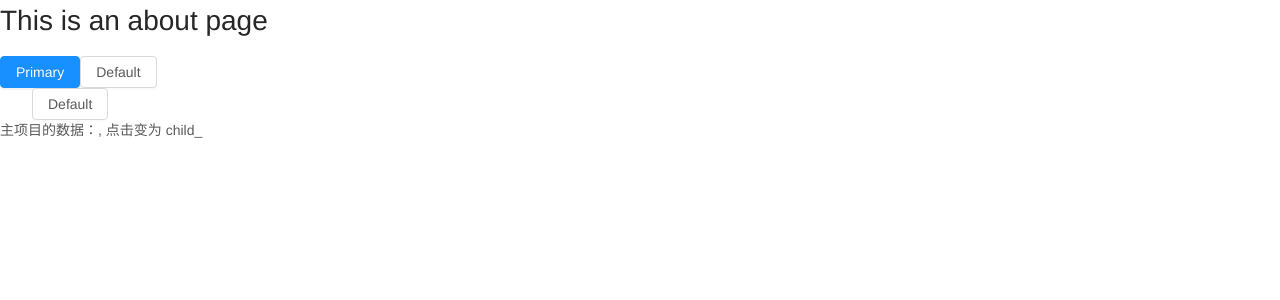
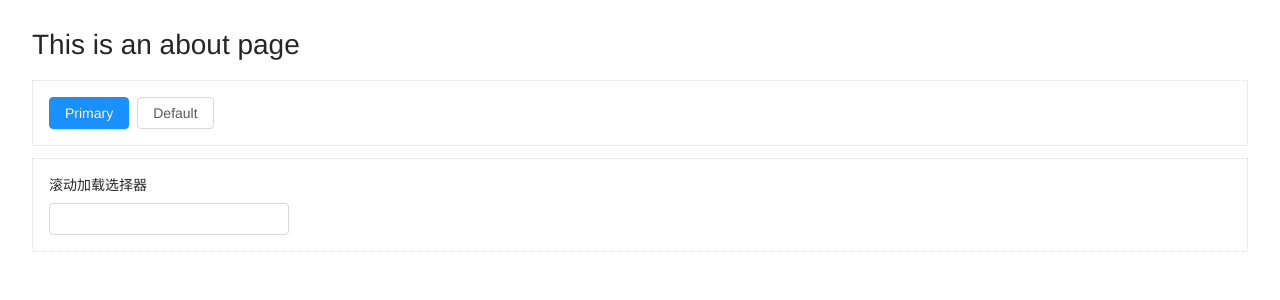
Before and after one commit to levinhax/qiankun-micro-vue2, a Vue app: page /about in a window 1280 px wide. Shown: the top 300 px of the page. Built offline with nearby package versions, Linux system fonts and the light colour scheme.

Commit message:
feat: 选择器滚动加载

```diff
--- a/src/directive/index.js
+++ b/src/directive/index.js
@@ -1,8 +1,10 @@
 import Vue from 'vue';
 import permission from './permission';
 import tableLoadMore from './tableLoadMore';
+import loadMore from './loadMore';
 
 export function directive() {
   Vue.directive('permission', permission);
   Vue.directive('tableLoadMore', tableLoadMore);
+  Vue.directive('loadMore', loadMore);
 }
--- /dev/null
+++ b/src/directive/loadMore.js
@@ -0,0 +1,15 @@
+export default {
+  // eslint-disable-next-line no-unused-vars
+  inserted(el, binding, vnode) {
+    // const selectDom = el.querySelector('.ant-select-selection');
+    // console.log('selectDom: ', selectDom);
+    el.addEventListener('scroll', function () {
+      console.log('滚动');
+      const isEnd = this.scrollHeight - this.scrollTop <= this.clientHeight;
+      if (isEnd) {
+        console.log('isEnd: ', isEnd);
+        binding.value();
+      }
+    });
+  },
+};
--- a/src/setup/ant-design-vue.js
+++ b/src/setup/ant-design-vue.js
@@ -13,6 +13,7 @@ import {
   message,
   Modal,
   Table,
+  Spin,
 } from 'ant-design-vue';
 
 Vue.component(Button.name, Button);
@@ -26,6 +27,7 @@ Vue.component(Select.Option.name, Select.Option);
 Vue.component(Layout.name, Layout);
 Vue.component(Menu.name, Menu);
 Vue.component(Table.name, Table);
+Vue.component(Spin.name, Spin);
 
 Vue.prototype.$message = message;
 Vue.prototype.$Modal = Modal;
--- a/src/views/About.vue
+++ b/src/views/About.vue
@@ -1,18 +1,32 @@
 <template>
   <div class="about">
     <h1>This is an about page</h1>
-    <a-button type="primary" @click="showMessage">Primary</a-button>
-    <a-button>Default</a-button>
-    <div>
-      <a-button type="primary" @click="showMessage"></a-button>
+    <div class="item-content websocket-content">
+      <a-button type="primary" @click="showMessage" style="margin-right: 8px">Primary</a-button>
       <a-button>Default</a-button>
-      <p>主项目的数据：{{ data_GlobalToken }}, 点击变为 child_</p>
+    </div>
+    <div class="item-content select-content">
+      <h4>滚动加载选择器</h4>
+      <a-select :value="data_SelectValue" style="width: 240px" @popupScroll="handleSelectMore">
+        <a-spin v-if="data_SelectLoading" slot="notFoundContent" size="small" />
+        <a-select-option v-for="d in data_SelectOptions" :key="d.key">
+          {{ d.label }}
+        </a-select-option>
+      </a-select>
     </div>
   </div>
 </template>
 
 <script>
 import { helperFilterEmptyParam } from '../utils/helperFn';
+
+const selectOptions = [];
+for (let i = 0; i < 100; i++) {
+  selectOptions.push({
+    key: i,
+    label: `option  ${i}`,
+  });
+}
 
 export default {
   name: 'About',
@@ -27,6 +41,12 @@ export default {
       data_wsUrl: '',
       isQiankun: window.__POWERED_BY_QIANKUN__,
       data_GlobalToken: '',
+      data_SelectOptions: [],
+      data_SelectValue: '',
+      data_SelectLoading: false,
+      data_SelectPageIndex: 1,
+      data_SelectPageSize: 10,
+      data_SelectPageTotal: 10,
     };
   },
   created() {
@@ -34,6 +54,8 @@ export default {
       orderField: 'create_time',
       isAsc: false,
     };
+
+    this.getOptionsData(this.data_SelectPageIndex, this.data_SelectPageSize);
   },
   mounted() {
     // ========================== websocket ==========================
@@ -87,6 +109,34 @@ export default {
         this.data_Total = total;
       }
     },
+    async getOptionsData(page, limit) {
+      if (page > this.data_SelectPageTotal) {
+        return false;
+      }
+      setTimeout(() => {
+        const res = selectOptions.slice((page - 1) * limit, page * limit);
+        this.data_SelectOptions.push(...res);
+        this.loading = false;
+      }, 200);
+    },
+    handleSelectMore() {
+      if (this.data_SelectPageIndex < this.data_SelectPageTotal) {
+        this.data_SelectPageIndex += 1;
+        this.getOptionsData(this.data_SelectPageIndex, this.data_SelectPageSize);
+      }
+    },
   },
 };
 </script>
+
+<style lang="scss" scoped>
+.about {
+  padding: 24px 32px;
+
+  .item-content {
+    padding: 16px;
+    margin-bottom: 12px;
+    border: 1px dotted #e1e1e1;
+  }
+}
+</style>
```
